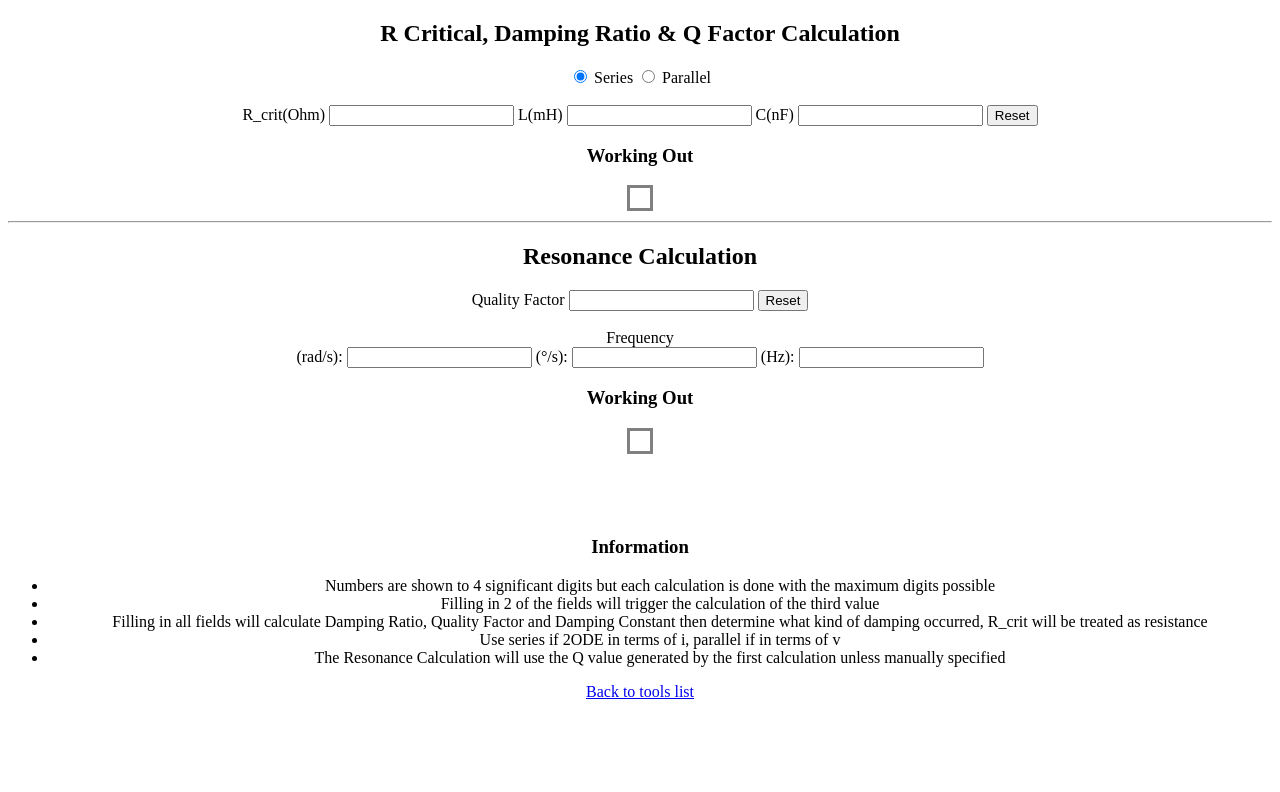
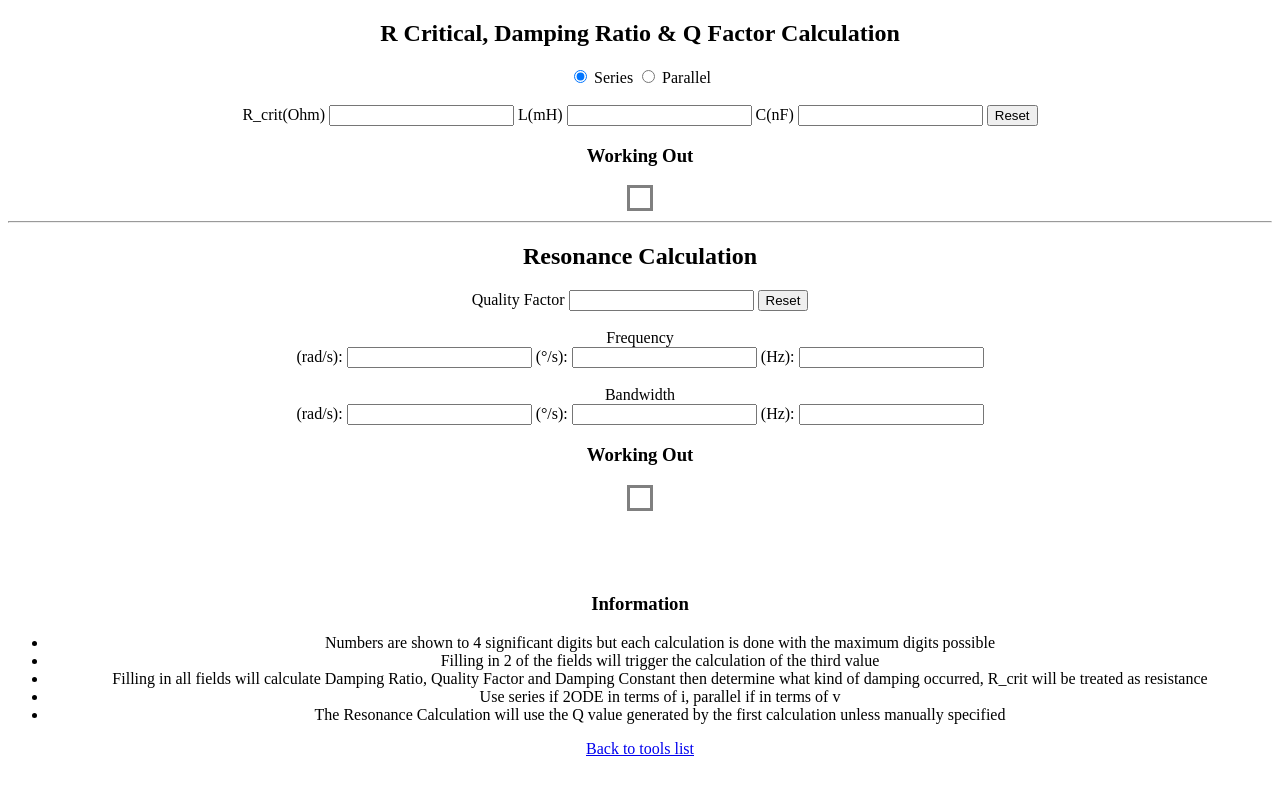
Before and after one commit to Sskki-exe/ECE2131-Tools, a plain HTML site: page rCritCalc.html in a window 1280 px wide. Drawn offline with Linux system fonts and the light colour scheme.

Commit message:
added 3 part resonance calc

```diff
--- a/rCritCalc.html
+++ b/rCritCalc.html
@@ -14,7 +14,7 @@
             }
         </style>
     </head>
-    <body style="text-align: center;">
+    <body style="text-align: center;" onload="resetFQBW();document.getElementById('resonanceCalc').reset();">
         <h2>R Critical, Damping Ratio & Q Factor Calculation</h2>
         <div>
             <form oninput="workout()">
@@ -37,21 +37,30 @@
             <span id='working'></span>
         </div><hr>
         <h2>Resonance Calculation</h2>
-        <div><form name="frequency">
+        <div><form id="resonanceCalc">
             <label for="Q">Quality Factor</label>
             <input type='number' id='Q' oninput="setQ(this.value);workout1()">
-            <button type="reset">Reset</button><br><br>
+            <button type="reset" onclick="resetFQBW()">Reset</button><br><br>
             Frequency<br>
             <label for='f'>(rad/s):</label>
-            <input type='number' id='f' oninput='setF(this.value);workout1()'>
+            <input  type='number' id='f' oninput='setF(this.value);workout1()'>
             <label for='deg'>(°/s):</label>
-            <input type='number' id='deg' oninput='setdeg(this.value);workout1()'>
+            <input  type='number' id='deg' oninput='setdeg(this.value);workout1()'>
             <label for='Hz'>(Hz):</label>
-            <input type='number' id='Hz' oninput='setHz(this.value);workout1()'>
+            <input  type='number' id='Hz' oninput='setHz(this.value);workout1()'><br><br>
+            Bandwidth<br>
+            <label for='BW'>(rad/s):</label>
+            <input type='number' id='BW' oninput='setF(this.value,true);workout1()'>
+            <label for='degBW'>(°/s):</label>
+            <input type='number' id='degBW' oninput='setdeg(this.value,true);workout1()'>
+            <label for='HzBW'>(Hz):</label>
+            <input type='number' id='HzBW' oninput='setHz(this.value,true);workout1()'>
         </form>
         <h3>Working Out</h3>
         <div id="workingbox" style='border-color:gray;'>
-            <span id='working2'></span>
+            <span id="fCalc"></span>
+            <span id="BWCalc"></span>
+            <span id='working1'></span>
         </div>
         <br><br><br>
         <h3>Information</h3>
@@ -66,9 +75,8 @@
     </body>
     <script>
         var working = document.getElementById('working');
-        var working1 = document.getElementById('working2');
-        var f;
-        var Q;
+        var working1 = document.getElementById('working1');
+        var f, BW, Q;
 
         function getCircuitType(){
             let circuitRadio = document.querySelectorAll('input[name="circuitType"]');
@@ -95,7 +103,7 @@
                         working.innerHTML += "Damping Ratio<br><br>ζ = 1/(2R) * sqrt(L/C)<br>= 1/(2"+R+") * sqrt("+sigfig(L)+"/"+sigfig(C)+") = "+sigfig(1/R/2*Math.sqrt(L/C),3)+"<br><br>Q Factor <span style='"+(Q<.5?"color:red'>(Overdamped":sigfig(Q)==.5?"color:green'>(Critically Damped":"color:blue'>(Underdamped")+")</span><br>Q = R * sqrt(C/L)<br>= "+R+" * sqrt("+sigfig(C)+"/"+sigfig(L)+") = "+sigfig(Q,3)+"<br><br><br>Damping Constant<br><br>α = 1/(2R*C) = 1/(2"+R+"*"+sigfig(C)+") = "+sigfig(1/2/R/C,3);
                     }
                     document.getElementById('Q').value = sigfig(Q);
-                    workout2();
+                    workout1();
                     break;
                 case 1:
                     //Resistor
@@ -123,30 +131,78 @@
                     break;
             }
         }
-        function setF(val){
+        function setF(val,isBW=false){
+            if(isBW){
+                BW = parseFloat(val);
+                document.getElementById("BWCalc").innerHTML = "";
+                document.getElementById("degBW").value = sigfig(BW/Math.PI*180);
+                document.getElementById("HzBW").value = sigfig(BW/2/Math.PI);
+                return;
+            }
             f = parseFloat(val);
-            working1.innerHTML = "";
+            document.getElementById("fCalc").innerHTML = "";
             document.getElementById("deg").value = sigfig(f/Math.PI*180);
             document.getElementById("Hz").value = sigfig(f/2/Math.PI);
         }
-        function setdeg(val){
+        function setdeg(val,isBW=false){
+            if(isBW){
+                BW = parseFloat(val)/180*Math.PI;
+                document.getElementById("BWCalc").innerHTML = "<p>BW = "+val+"°/s = "+sigfig(BW)+"rad/s</p>";
+                document.getElementById("BW").value = sigfig(BW);
+                document.getElementById("HzBW").value = sigfig(BW/2/Math.PI);
+                return;
+            }
             f = parseFloat(val)/180*Math.PI;
-            working1.innerHTML = "<p>f = "+val+"°/s = "+sigfig(f)+"rad/s</p>";
+            document.getElementById("fCalc").innerHTML = "<p>f = "+val+"°/s = "+sigfig(f)+"rad/s</p>";
             document.getElementById("f").value = sigfig(f);
             document.getElementById("Hz").value = sigfig(f/2/Math.PI);
         }
-        function setHz(val){
+        function setHz(val,isBW=false){
+            if(isBW){
+                BW = parseFloat(val)*2*Math.PI;
+                document.getElementById("BWCalc").innerHTML = "<p>BW = 2π*"+val+"Hz = "+sigfig(BW)+"rad/s</p>";
+                document.getElementById("BW").value = sigfig(BW);
+                document.getElementById("degBW").value = sigfig(BW/Math.PI*180);
+                return;
+            }
             f = parseFloat(val)*2*Math.PI;
-            working1.innerHTML = "<p>f = 2π*"+val+"Hz = "+sigfig(f)+"rad/s</p>";
+            document.getElementById("fCalc").innerHTML = "<p>f = 2π*"+val+"Hz = "+sigfig(f)+"rad/s</p>";
             document.getElementById("f").value = sigfig(f);
             document.getElementById("deg").value = sigfig(f/Math.PI*180);
         }
         function setQ(val){
             Q = parseFloat(val);
         }
+        function resetFQBW(){
+            f = NaN;
+            Q = NaN;
+            BW = NaN;
+        }
         function workout1(){
-            let BW = f/Q;
-            working1.innerHTML += "Resonance Bandwidth<br><br>BW = f/Q = " + sigfig(f) + "/" + sigfig(Q) + "<br>= " + sigfig(BW) + " rad/s<br>= " + sigfig(BW/Math.PI*180) + "°/s<br>= " + sigfig(BW/2/Math.PI) + " Hz";
+            let nanCount = isNaN(Q)+isNaN(f)*2+isNaN(BW)*3;
+            switch(nanCount){
+                case 0:
+                    // Clear
+                    console.log("clear!")
+                    document.getElementById('resonanceCalc').reset();
+                    resetFQBW();
+                    break;
+                case 1:
+                    // Q
+                    let Qout = f/BW;
+                    working1.innerHTML = "Q Factor<br><br>Q = f/BW = " + sigfig(f) + "/" + sigfig(BW) + "<br>= " + sigfig(Qout);
+                    break;
+                case 2:
+                    // f
+                    let fout = Q*BW;
+                    working1.innerHTML = "Applied Frequency<br><br>f = Q*BW = " + sigfig(Q) + "*" + sigfig(BW) + "<br>= " + sigfig(fout) + " rad/s<br>= " + sigfig(fout/Math.PI*180) + "°/s<br>= " + sigfig(fout/2/Math.PI) + " Hz";
+                    break;
+                case 3:
+                    // BW
+                    let BWout = f/Q;
+                    working1.innerHTML = "Resonance Bandwidth<br><br>BW = f/Q = " + sigfig(f) + "/" + sigfig(Q) + "<br>= " + sigfig(BWout) + " rad/s<br>= " + sigfig(BWout/Math.PI*180) + "°/s<br>= " + sigfig(BWout/2/Math.PI) + " Hz";
+                    break;
+            }
         }
         function sigfig(num, sf=4){
             let output = parseFloat(num.toPrecision(sf));
```
Also changed, not shown: index.html (+1 -1 lines).
